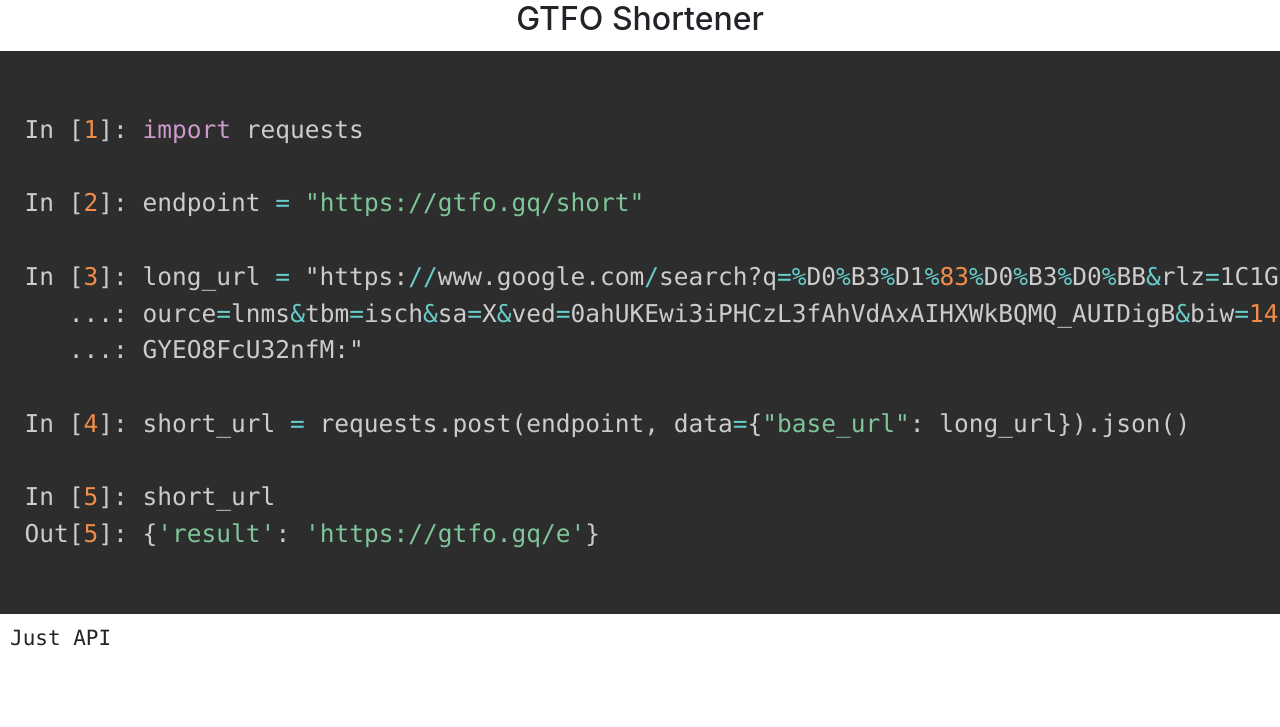
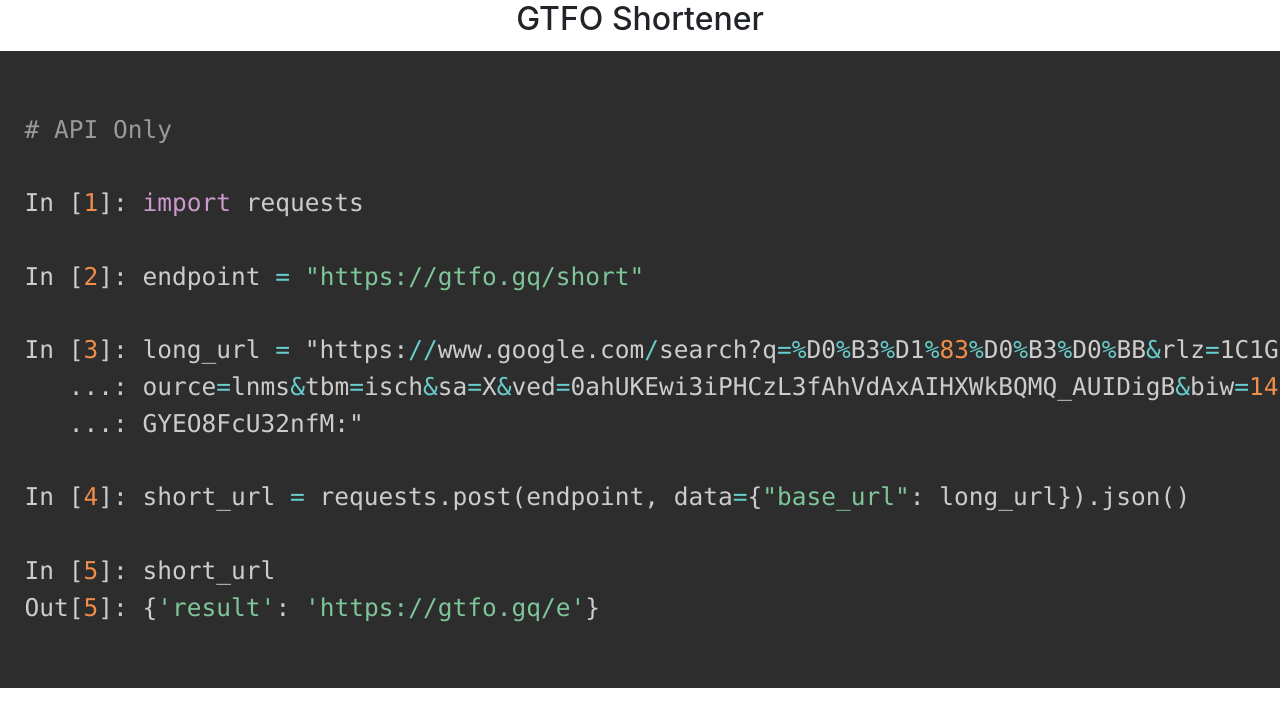
Before and after one commit to P-Alban/url-shortener, a Flask app: page / in a window 1280 px wide. Shown: the top 727 px of the page. Run offline with Flask 2, Linux system fonts and the light colour scheme; some libraries are stand-ins or nearby versions.

Commit message:
change index

```diff
--- a/templates/index.html
+++ b/templates/index.html
@@ -16,6 +16,8 @@
     <div>
         <h3>
             <pre><code class="language-python">
+# API Only
+
 In [1]: import requests
 
 In [2]: endpoint = "https://gtfo.gq/short"
@@ -31,10 +33,5 @@ Out[5]: {'result': 'https://gtfo.gq/e'}
             </code></pre>
         </h3>
     </div>
-    <div style="margin-left: 10px">
-        <h4>
-            <pre>Just API</pre>
-        </h4>
-    </div>
     </body>
 </html>
```
